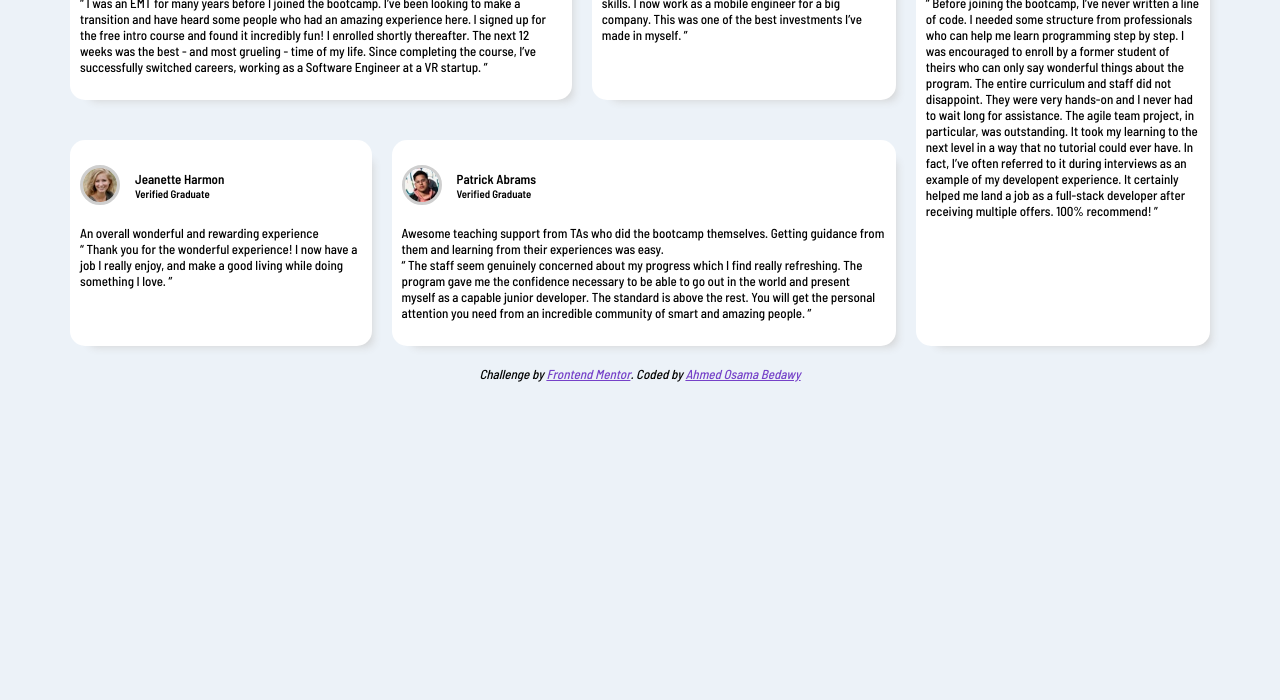
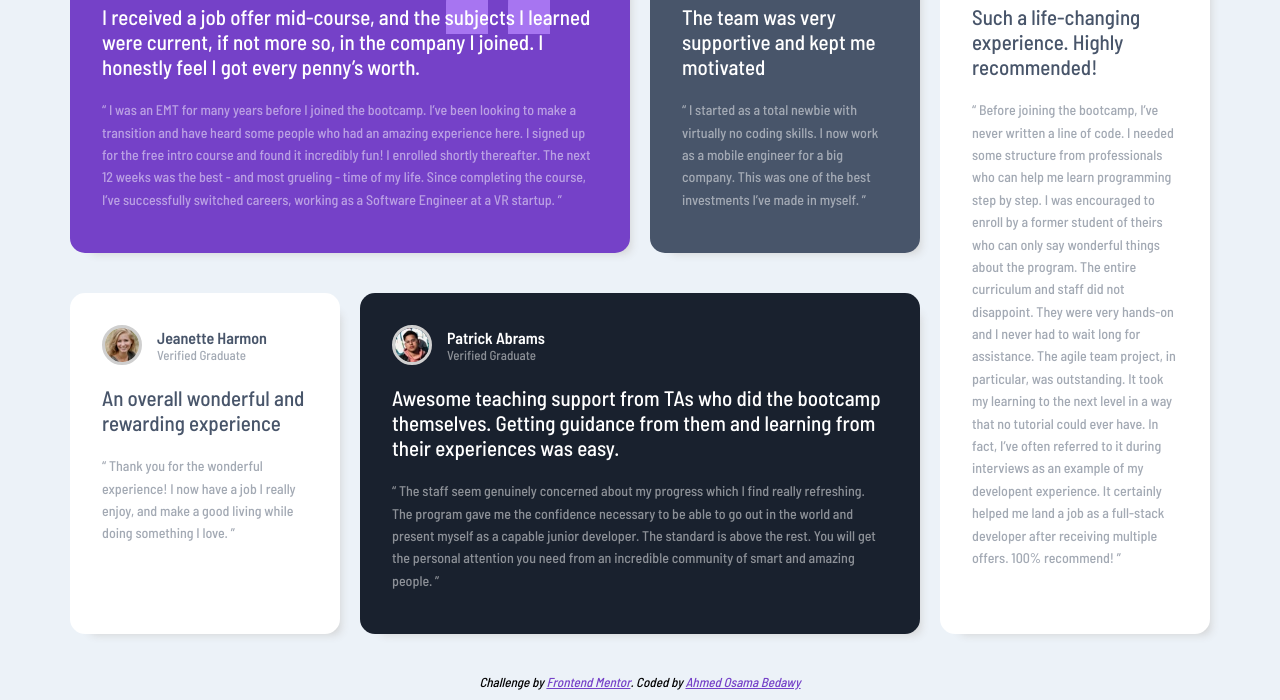
Before and after one commit to ahmeddoosama/testimonials-grid-section-main, a plain HTML site: page index.html in a window 1280 px wide. Shown: the part 132-832 px from the top of the page. Before the commit the page ends 800 px from the top, so only its background shows below. Drawn offline with Linux system fonts and the light colour scheme.

Commit message:
Finish Cards design

```diff
--- a/sass/components/_cards.scss
+++ b/sass/components/_cards.scss
@@ -8,35 +8,79 @@ $card-box-shadow: 10px 10px 10px -10px $Light-gray;
 /* ========== Cards ========== */
 .cards-groub {
     display: grid;
-    grid-gap: 10px;
     grid-gap: 20px;
-      grid-template-areas:  "grid-card-1 grid-card-1 grid-card-2 grid-card-5"
-                            "grid-card-3 grid-card-4 grid-card-4 grid-card-5";
+    grid-template-columns: repeat(4, 1fr);
+    grid-template-areas:"grid-card-1 grid-card-1 grid-card-2 grid-card-5"
+                        "grid-card-3 grid-card-4 grid-card-4 grid-card-5";
+    margin-top: 3%;
+    margin-bottom: 20px;
 }
 
 .card {
     background-color: $white;
-    padding: 15px 10px;
+    padding: 32px;
     margin: 10px 0;
     border-radius: 15px;
     box-shadow: $card-box-shadow;
 }
 
-.card__header,
-.card__body {
-    padding: 10px 0;
+.card__header {
+    display: flex;
+    align-items: center;
+    padding-bottom: 10px;
 }
 
 .card__header {
-    display: flex;
-    align-items: center;
-}
-
-.card__header {
+    color: $white;
     img {
         border-radius: 50%;
         width: 40px;
         border: 3px solid $Light-gray;
         margin-right: 15px;
     }
+
+    .person__name {
+        font-size: 16px;
+    }
+
+    h5 {
+        opacity: 50%;
+        font-size: 13px;
+        font-weight: 100;
+    }
 }
+
+.card__body {
+    padding: 10px 0;
+    color: $white;
+
+    .card__intro {
+        font-size: 21px;
+        margin-bottom: 20px;
+    }
+    .card__review {
+        opacity: 50%;
+        font-size: 14px;
+        line-height: 1.6;
+    }
+}
+
+.card:first-child {
+    background:$Moderate-violet url("../images/background/bg-pattern-quotation.svg") no-repeat top 20px right 80px;
+}
+
+.card:nth-child(2) {
+    background-color: $Very-dark-grayish-blue;
+}
+
+.card:nth-child(4) {
+    background-color: $Very-dark-blackish-blue;
+}
+
+.card:nth-child(3),
+.card:nth-child(5) {
+    .card__header,
+    .card__body {
+        color: $Very-dark-grayish-blue;
+    }
+}
```
Also changed, not shown: css/style.css, 1 other file.
